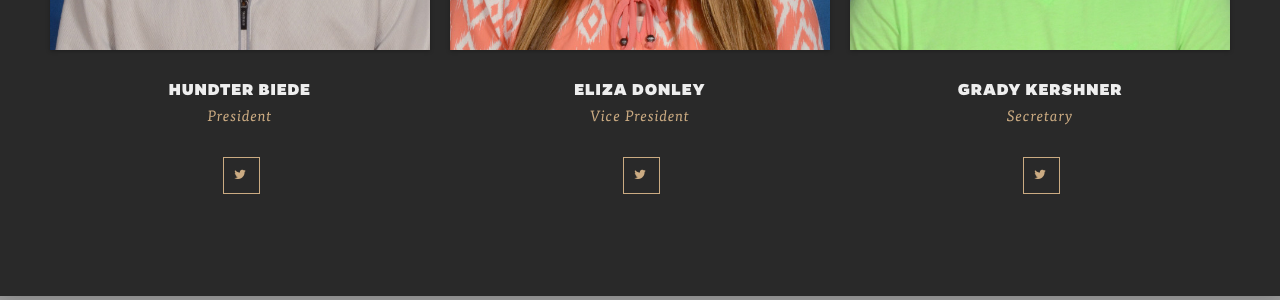
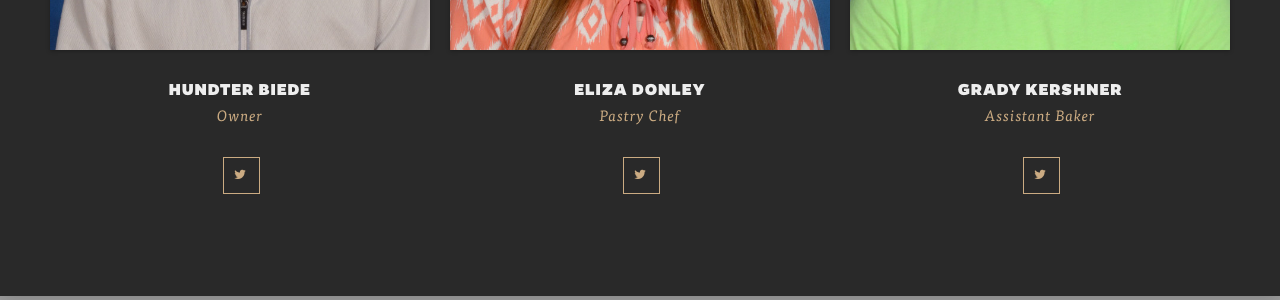
Before and after one commit to fblabake/fblabake.github.io, a Jekyll site: the page built from index.html, in a window 1280 px wide and 900 px high, scrolled down 2264 px. Shown: the part 155-455 px from the top of the window. Built offline with Jekyll 4.4.1, drawn with Linux system fonts in a browser that asks for light colours.

Commit message:
Update index.html

```diff
--- a/index.html
+++ b/index.html
@@ -150,6 +150,7 @@ title: Red River Bakery
           </div>
      </div>
 
+<!-- TEAM============================================================== -->
      <div class="team" id="team">
           <div class="container">
                <div class="sixteen columns" data-scroll-reveal="enter bottom move 100px over 0.5s after 0.1s">
@@ -169,7 +170,7 @@ title: Red River Bakery
 
                     <div class="team-box-down">
                          <h6>{{ site.officers.president }}</h6>
-                         <p>President</p>
+                         <p>Owner</p>
                          {% if site.officers.twitterHandle.president %}
                          	<div class="social-team"><a href="http://www.twitter.com/{{ site.officers.twitterHandle.president }}"></a></div>
                     	 {% endif %}
@@ -183,7 +184,7 @@ title: Red River Bakery
 
                     <div class="team-box-down">
                          <h6>{{ site.officers.vp }}</h6>
-                         <p>Vice President</p>
+                         <p>Pastry Chef</p>
                          {% if site.officers.twitterHandle.vp %}
                          	<div class="social-team"><a href="http://www.twitter.com/{{ site.officers.twitterHandle.vp }}"></a></div>
                     	 {% endif %}
@@ -197,7 +198,7 @@ title: Red River Bakery
 
                     <div class="team-box-down">
                          <h6>{{ site.officers.secretary }}</h6>
-                         <p>Secretary</p>
+                         <p>Assistant Baker</p>
                          {% if site.officers.twitterHandle.secretary %}
                          	<div class="social-team"><a href="http://www.twitter.com/{{ site.officers.twitterHandle.secretary }}"></a></div>
                     	 {% endif %}
@@ -323,7 +324,7 @@ title: Red River Bakery
         <div class="one-third column" data-scroll-reveal="enter bottom move 100px over 0.5s after 0.1s">
             <div class="services-top-wrap">
                 <img alt="" src="img/icon11.png" />
-                <h6>?</h6>
+                <h6>BUSINESS?</h6>
                 <div class="subtext-ser-top">I'm not really interested in Business.  Can I still Join?</div>
                 <p>Of course!! Business may not be for everyone, but FBLA still has something for you.  At AC FBLA, we do activites for everyone, so everyone will have fun in this chapter!</p>
             </div>
```
